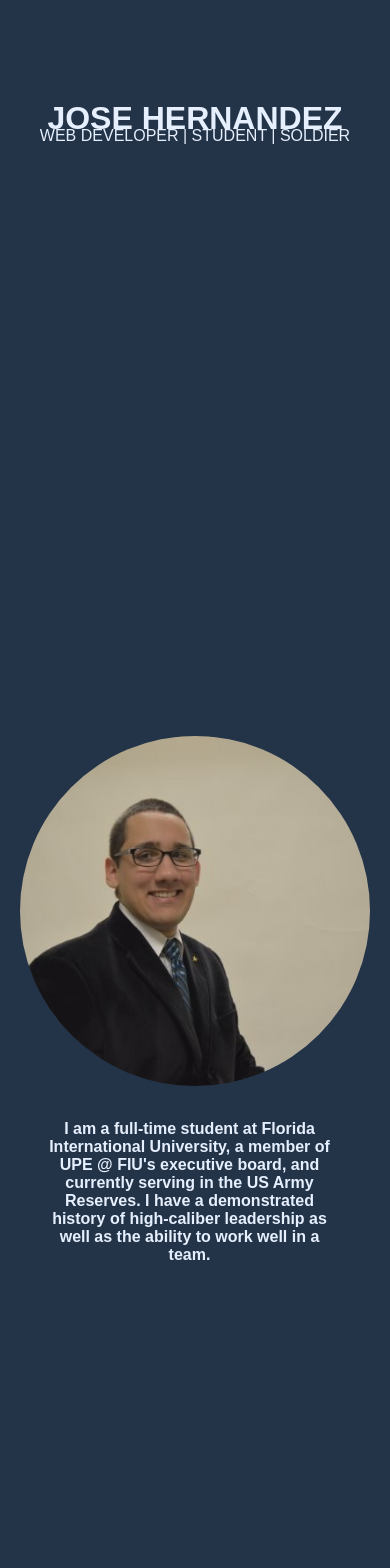
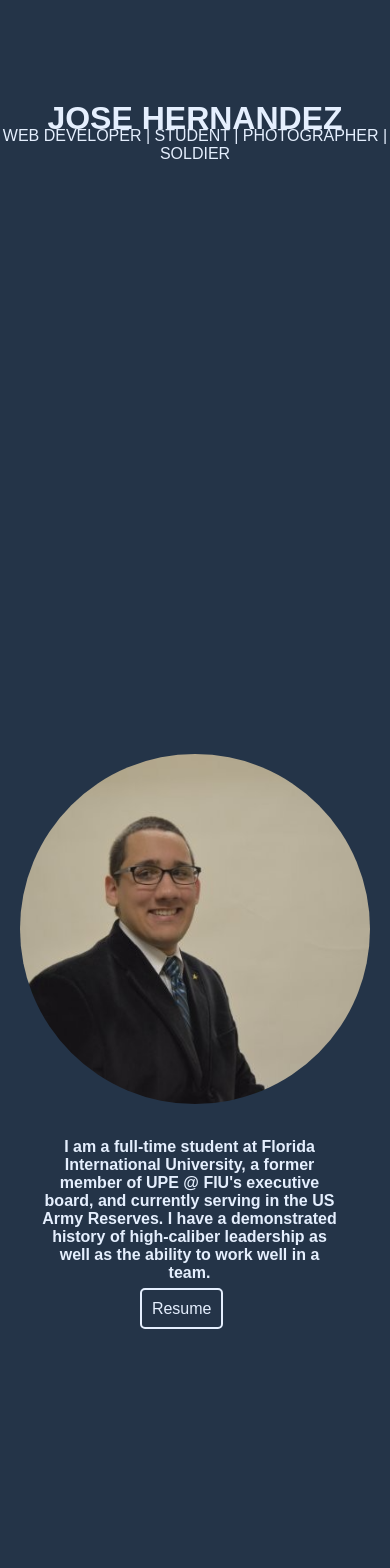
Before and after one commit to jhern603/jhern603.github.io, a React (Create React App) app: page / in a window 390 px wide. Shown: the part 280-1848 px from the top of the page. Built offline with nearby package versions, Linux system fonts and the light colour scheme.

Commit message:
separated reponsive styles to a new file and changed active link colors

```diff
--- a/src/components/navbar/index.jsx
+++ b/src/components/navbar/index.jsx
@@ -4,8 +4,8 @@ import data from '../../pages/context.json';
 
 const Navbar = () => {
   const [dropdown, setDropDown] = useState(false);
+  const [hamburger, setHamburger] = useState(false);
   const dropdownRef = useRef(null);
-  const [hamburger, setHamburger] = useState(false);
 
   useEffect(() => {
     const pageClickEvent = (e) => {
@@ -24,7 +24,6 @@ const Navbar = () => {
     return () => {
       window.removeEventListener('click', pageClickEvent);
     };
-
   }, [dropdown]);
 
   const menuHandler = (e) => {
@@ -54,6 +53,7 @@ const Navbar = () => {
             className={`dropdown${dropdown ? '__active' : ''}`}
             ref={dropdownRef}
             onMouseEnter={() => setDropDown(true)}
+            onClick={() => setDropDown(!dropdown)}
           >
             Social Media
             <div
--- a/src/pages/about/index.jsx
+++ b/src/pages/about/index.jsx
@@ -14,6 +14,15 @@ const About = () => {
         </div>
         <div className="right">
           <p className="blurb">{data.blurb}</p>
+          <br />
+          <a
+            href={data.social.Resume}
+            className="view__btn"
+            target="_blank"
+            rel="noopener noreferrer"
+          >
+            Resume
+          </a>
         </div>
       </div>
     </section>
--- a/src/pages/about/index.scss
+++ b/src/pages/about/index.scss
@@ -15,8 +15,6 @@ $portrait-size: 350px;
   display: grid;
   grid-template-columns: auto 1fr;
   column-gap: 5%;
-  // align-items: center;
-  // justify-content: center;
 }
 
 .left {
@@ -30,49 +28,3 @@ $portrait-size: 350px;
   font-size: 1.5rem;
   font-weight: 700;
 }
-@media (max-width: 900px) {
-  .grid__container {
-    display: flex;
-    flex-direction: column;
-    align-items: center;
-    text-align: center;
-    padding: 0 15vw;
-  }
-  .left {
-    margin-left: -20px;
-    overflow: hidden;
-  }
-
-  .blurb {
-    margin: 0;
-    color: $text-color;
-    font-size: 1.5rem;
-    font-weight: 700;
-  }
-}
-
-@media (max-width: 500px) {
-  .grid__container {
-    display: flex;
-    flex-direction: column;
-    align-items: center;
-    text-align: center;
-    padding: 0;
-    margin-top: -10vh;
-  }
-  .about__container {
-    padding: 30vh 0;
-    background-color: $background;
-  }
-  .left {
-    margin: 0;
-  }
-  .blurb {
-    margin: 0;
-    padding-top:20px;
-    padding-left: 10vw;
-    color: $text-color;
-    font-size: 1rem;
-    // font-weight: 700;
-  }
-}
--- a/src/pages/context.json
+++ b/src/pages/context.json
@@ -1,6 +1,7 @@
 {
   "name": "JOSE HERNANDEZ",
-  "blurb": "I am a full-time student at Florida International University, a member of UPE @ FIU's executive board, and currently serving in the US Army Reserves. I have a demonstrated history of high-caliber leadership as well as the ability to work well in a team.",
+  "hero":"WEB DEVELOPER | STUDENT | PHOTOGRAPHER | SOLDIER",
+  "blurb": "I am a full-time student at Florida International University, a former member of UPE @ FIU's executive board, and currently serving in the US Army Reserves. I have a demonstrated history of high-caliber leadership as well as the ability to work well in a team.",
   "social": {
     "Instagram": "https://www.instagram.com/jhernandez554/",
     "LinkedIn": "https://www.linkedin.com/in/jhern603/",
@@ -12,14 +13,14 @@
     {
       "id": 1,
       "name": "React Social Media Project",
-      "description": "This is a project that I am mainly using to learn the ins-and-outs of front-end development. The long-term goal is to turn this project into a social media webapp for avid watchers of anime.",
+      "description": "This was a project that I used to learn web development. The long-term goal was to turn this project into a social media webapp for avid watchers of anime.",
       "image": "https://media.comicbook.com/2020/08/top-anime-series-fans-watch-rest-of-their-lives-1232872-1280x0.jpeg",
       "link": "https://github.com/jhern603/AniDachi"
     },
     {
       "id": 2,
       "name": "Covid-19 Chatbot",
-      "description": "Led a team during Shellhacks (a hackathon hosted at FIU) that began development of a chatbot that advises if a user should or should not travel to a state or country based on prediction analysis data of the area with respect to the novel Coronavirus.",
+      "description": "Led a team during Shellhacks 2020 (a hackathon hosted at FIU) that began development of a chatbot that advises if a user should or should not travel to a state or country based on prediction analysis data of the area with respect to the novel Coronavirus.",
       "image": "https://www.cdc.gov/media/dpk/diseases-and-conditions/coronavirus/images/outbreak-coronavirus-world-1024x506px.jpg",
       "link": "https://github.com/jhern603/covidTravelAssistant"
     },
@@ -29,6 +30,13 @@
       "description": "Developed a basic horror game in Java using JOptionPanes. This project used some intermediate/advanced level topics in Java such as polymorphism and creating abstract data structures.",
       "image": "https://ei.marketwatch.com/Multimedia/2017/10/30/Photos/ZQ/MW-FX294_haunte_20171030155033_ZQ.jpg?uuid=97b57130-bdab-11e7-87b5-9c8e992d421e",
       "link": "https://github.com/jhern603/houseOfHorror"
+    },
+    {
+      "id": 4,
+      "name": "React Music Player",
+      "description": "Developed a basic music player as an introduction to ReactJS and front-end development.",
+      "image": "https://store-images.s-microsoft.com/image/apps.56180.14161093470006130.bb27c746-e297-46a6-b649-b4b2743813dc.d48c192c-e44d-4080-9a42-5bec231d3b79",
+      "link": "https://github.com/jhern603/React-Music-Player"
     }
   ],
   "Contact": {
--- a/src/pages/home/index.jsx
+++ b/src/pages/home/index.jsx
@@ -1,11 +1,12 @@
 import React from 'react';
+import data from '../context.json'
 
 const Home = () => {
   return (
     <section className="home__container" id="home">
       <div className="hero">
-        <h1 className="hero__header">JOSE HERNANDEZ</h1>
-        <p className="hero__blurb">WEB DEVELOPER | STUDENT | SOLDIER</p>
+        <h1 className="hero__header">{data.name}</h1>
+        <p className="hero__blurb">{data.hero}</p>
       </div>
     </section>
   );
--- a/src/pages/home/index.scss
+++ b/src/pages/home/index.scss
@@ -16,16 +16,3 @@
   margin-top: -10px;
   font-size: 1.5rem;
 }
-
-@media (max-width: 500px) {
-  .home__container{
-    padding-bottom: 50vh;
-  }
-  .hero__header{
-    font-size: 2rem;
-  }
-
-  .hero__blurb{
-    font-size: 1rem;
-  }
-}
--- a/src/pages/projects/index.scss
+++ b/src/pages/projects/index.scss
@@ -32,6 +32,8 @@ $image-size: 500px;
   padding: 20px;
   left: 30px;
   width: $image-size;
+  height: 300px;
+  object-fit: cover;
 }
 .project__header {
   font-weight: 700;
@@ -51,46 +53,3 @@ $image-size: 500px;
     border-color: $link-active;
   }
 }
-
-@media (max-width: 900px) {
-  .project__item {
-    display: flex;
-    flex-direction: column;
-    align-items: center;
-    justify-self: center;
-    overflow: hidden;
-    padding-bottom: 40px;
-    &__even {
-      display: flex;
-      flex-direction: column;
-      align-items: center;
-      justify-self: center;
-      overflow: hidden;
-      background-color: #39506b;
-      padding-bottom: 40px;
-    }
-  }
-  .project__image {
-    padding: 20px;
-    left: 30px;
-    width: $image-size * 1.4;
-    object-fit: cover;
-  }
-  .project__header {
-    font-weight: 700;
-    font-size: 1.5rem;
-    margin-left: 6vw;
-  }
-  .project__description {
-    padding-top: 3px;
-    margin-left: 6vw;
-  }
-  .view__btn {
-    margin-left: 6vw;
-  }
-}
-@media (max-width: 500px) {
-  .project__image {
-    width: $image-size / 1.2;
-  }
-}
--- a/src/styles/index.scss
+++ b/src/styles/index.scss
@@ -1,7 +1,7 @@
 $background: #243448;
 $text-color: #e5effe;
-$link_active: #efc438;
-$drop_active: #df6970;
+$link_active: #fc4854;
+$drop_active: #a52c34;
 
 $navbar-height: 75px;
 * {
@@ -43,3 +43,4 @@ section {
 @import "../pages/home";
 @import "../pages/about";
 @import "../pages/projects";
+@import "./mobileStyles.scss";
--- /dev/null
+++ b/src/styles/mobileStyles.scss
@@ -0,0 +1,160 @@
+@media (max-width: 900px) {
+  //navbar
+  .nav__container {
+    padding: 0;
+  }
+  .menu {
+    display: flex;
+    left: 48%;
+  }
+  .nav__item,
+  .nav__header,
+  .nav__item__drop {
+    display: none;
+  }
+  .nav__item__burger,
+  .nav__header__burger,
+  .nav__item__drop__burger {
+    & a {
+      text-decoration: none;
+      color: $text-color;
+    }
+    display: grid;
+    width: 100vw;
+    background-color: $background;
+    grid-template-rows: repeat(1, 1fr);
+    justify-content: center;
+  }
+  .nav__item__burger,
+  .nav__item__drop__burger {
+    padding: 5px 0;
+  }
+
+  .dropdown__decoration__active {
+    border: solid #e5effe;
+    border-width: 0 $triangle_thickness $triangle_thickness 0;
+    display: inline-block;
+    padding: $triangle_size;
+  }
+  .dropdown__item {
+    display: none;
+    opacity: 0;
+    &__active {
+      margin-left: -40px;
+      background-color: $background;
+      transition: $transition_time;
+      text-align: center;
+      & a {
+        text-decoration: none;
+        color: $text-color;
+      }
+    }
+  }
+  .nav__links {
+    display: block;
+    margin-top: 75px;
+  }
+
+  //About
+  .grid__container {
+    display: flex;
+    flex-direction: column;
+    align-items: center;
+    text-align: center;
+    padding: 0 15vw;
+  }
+  .left {
+    margin-left: -20px;
+    overflow: hidden;
+  }
+
+  .blurb {
+    margin: 0;
+    color: $text-color;
+    font-size: 1.5rem;
+    font-weight: 700;
+  }
+
+  //Projects
+  .project__item {
+    display: flex;
+    flex-direction: column;
+    align-items: center;
+    justify-self: center;
+    overflow: hidden;
+    padding-bottom: 40px;
+    width: 100%;
+    &__even {
+      display: flex;
+      flex-direction: column;
+      align-items: center;
+      justify-self: center;
+      overflow: hidden;
+      background-color: #39506b;
+      padding-bottom: 40px;
+      width: 100%;
+    }
+  }
+  .project__image {
+    overflow: hidden;
+    padding: 20px;
+    left: 30px;
+    width: $image-size * 1.4;
+    object-fit: cover;
+  }
+  .project__header {
+    font-weight: 700;
+    font-size: 1.5rem;
+    margin-left: 6vw;
+  }
+  .project__description {
+    padding-top: 3px;
+    margin-left: 6vw;
+  }
+  .view__btn {
+    margin-left: 6vw;
+  }
+}
+@media (max-width: 500px) {
+  //Projects
+  .project__image {
+    width: $image-size / 1.2;
+    overflow: hidden;
+  }
+
+  //Hero
+  .home__container {
+    padding-bottom: 50vh;
+  }
+  .hero__header {
+    font-size: 2rem;
+  }
+
+  .hero__blurb {
+    font-size: 1rem;
+  }
+
+  //About
+  .grid__container {
+    display: flex;
+    flex-direction: column;
+    align-items: center;
+    text-align: center;
+    padding: 0;
+    margin-top: -10vh;
+  }
+  .about__container {
+    padding: 30vh 0;
+    background-color: $background;
+  }
+  .left {
+    margin: 0;
+  }
+  .blurb {
+    margin: 0;
+    padding-top: 20px;
+    padding-left: 10vw;
+    color: $text-color;
+    font-size: 1rem;
+  }
+}
```
Also changed, not shown: src/components/navbar/index.scss (+0 -57 lines). Lines whose indentation alone changed are shown as unchanged.
